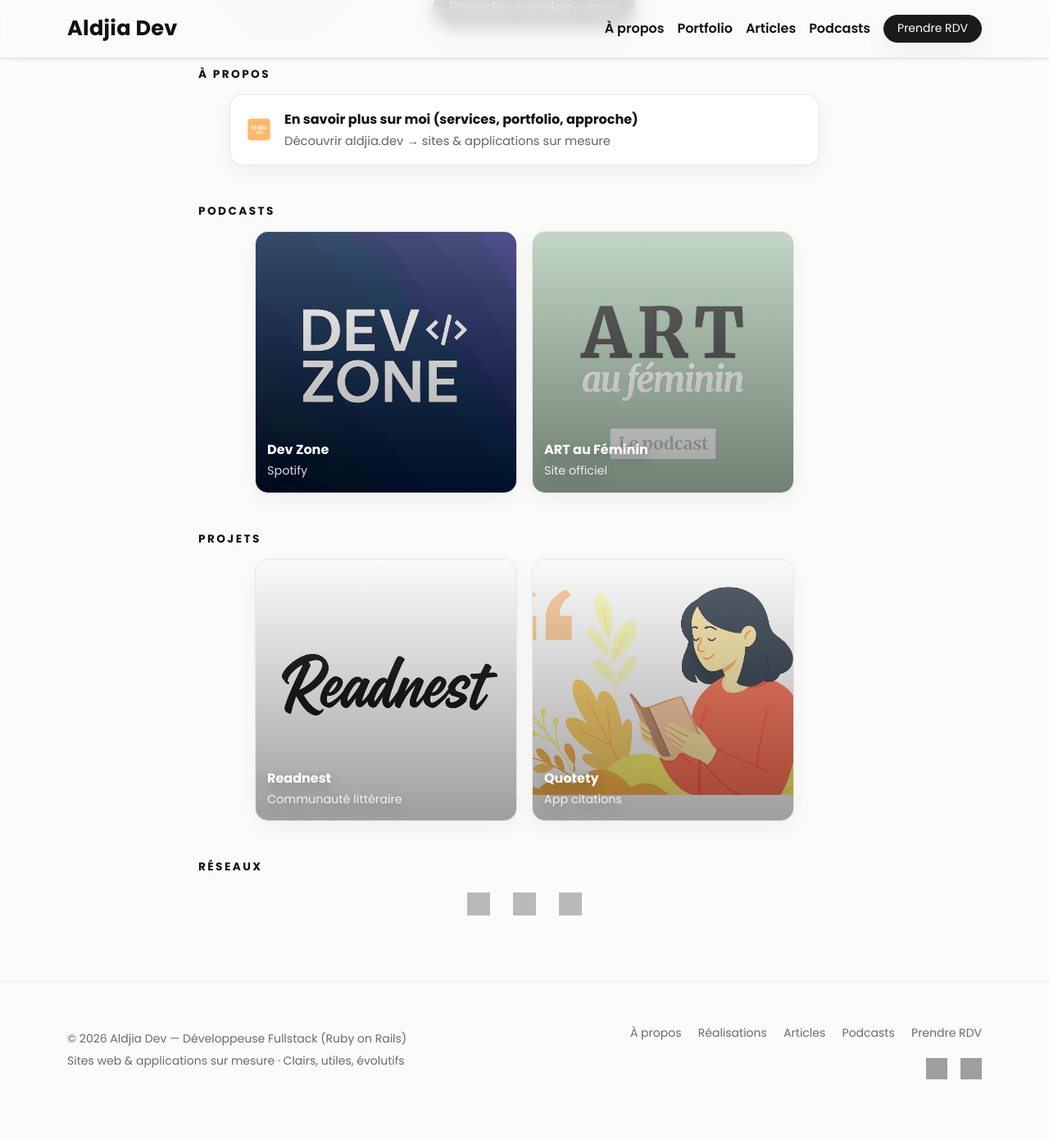
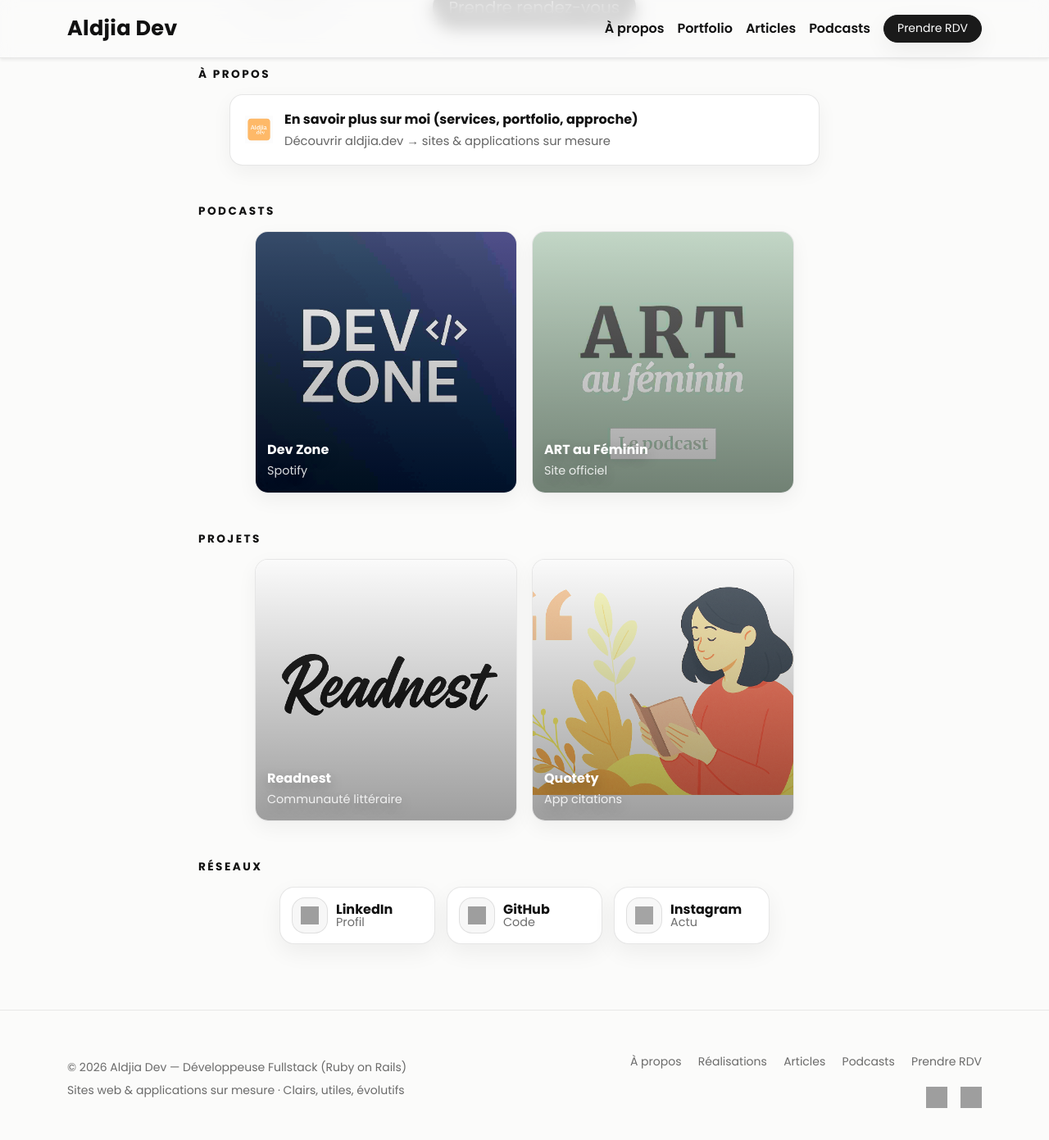
Before and after one commit to AldjiaDev/aldjia.dev, a Jekyll site: the page built from links/index.html, in a window 1280 px wide and 1400 px high, scrolled down 313 px. Shown: the top 1391 px of the window at 82% size. Built offline with Jekyll 4.4.1, drawn with Linux system fonts in a browser that asks for light colours; before the commit the page ends 1678 px from its top, so only the background shows below that; grey boxes are pictures that could not be loaded.

Commit message:
change social cards

```diff
--- a/links/index.html
+++ b/links/index.html
@@ -125,20 +125,43 @@
       <h2 class="links-h2 mb-3">Réseaux</h2>
 
       <div class="links-social">
-        <a href="https://www.linkedin.com/in/aldjia-boughias/"
+
+        <a class="social-card"
+          href="https://www.linkedin.com/in/aldjia-boughias/"
           target="_blank" rel="noopener" aria-label="LinkedIn">
+          <div class="social-icon">
             <img src="https://cdn.jsdelivr.net/gh/devicons/devicon/icons/linkedin/linkedin-original.svg" alt="LinkedIn">
+          </div>
+          <div class="social-text">
+            <div class="social-title">LinkedIn</div>
+            <div class="social-meta">Profil</div>
+          </div>
         </a>
 
-        <a href="https://github.com/AldjiaDev"
+        <a class="social-card"
+          href="https://github.com/AldjiaDev"
           target="_blank" rel="noopener" aria-label="GitHub">
+          <div class="social-icon">
             <img src="https://cdn.jsdelivr.net/gh/devicons/devicon/icons/github/github-original.svg" alt="GitHub">
+          </div>
+          <div class="social-text">
+            <div class="social-title">GitHub</div>
+            <div class="social-meta">Code</div>
+          </div>
         </a>
 
-        <a href="https://www.instagram.com/graines_de_nouvelles/"
+        <a class="social-card"
+          href="https://www.instagram.com/graines_de_nouvelles/"
           target="_blank" rel="noopener" aria-label="Instagram">
+          <div class="social-icon social-icon--ig">
             <img src="https://cdn.jsdelivr.net/gh/simple-icons/simple-icons/icons/instagram.svg" alt="Instagram">
+          </div>
+          <div class="social-text">
+            <div class="social-title">Instagram</div>
+            <div class="social-meta">Actu</div>
+          </div>
         </a>
+
       </div>
     </section>
 
@@ -272,30 +295,86 @@
   text-shadow: 0 6px 16px rgba(0,0,0,.28);
 }
 
-/* SOCIAL — centered */
+/* =========================
+   LINKS — SOCIAL CARDS
+   ========================= */
+
 .links-social{
-  display:flex;
-  justify-content:center;
-  gap:28px;
-  align-items:center;
-  padding-top: 6px;
-}
-.links-social img{
-  width:28px;
-  height:28px;
-  opacity:.7;
-  transition:.2s ease;
-}
-.links-social img:hover{
-  opacity:1;
-  transform: translateY(-1px);
+  display: flex;
+  justify-content: center;
+  align-items: stretch;
+  gap: 14px;
+  flex-wrap: nowrap;
 }
 
-/* MOBILE */
-@media (max-width:768px){
-  .links-grid{
-    grid-template-columns: 1fr;
-    justify-content: stretch;
+.social-card{
+  width: 190px;
+  display: flex;
+  align-items: center;
+  gap: 10px;
+
+  padding: 12px 14px;
+  border-radius: 18px;
+  background: #fff;
+
+  border: 1px solid rgba(17,17,17,.10);
+  box-shadow: 0 10px 28px rgba(0,0,0,.06);
+
+  transition: transform .18s ease, box-shadow .18s ease, border-color .18s ease;
+}
+
+.social-card:hover{
+  transform: translateY(-2px);
+  box-shadow: 0 18px 55px rgba(0,0,0,.10);
+  border-color: rgba(17,17,17,.16);
+}
+
+.social-icon{
+  width: 44px;
+  height: 44px;
+  border-radius: 16px;
+
+  border: 1px solid rgba(17,17,17,.10);
+  background: rgba(17,17,17,.03);
+
+  display: grid;
+  place-items: center;
+
+  flex: 0 0 auto;
+}
+
+.social-icon img{
+  width: 22px;
+  height: 22px;
+}
+
+/* Simple-icons = SVG noir => on le rend plus doux */
+.social-icon--ig img{
+  opacity: .88;
+  filter: invert(0.08);
+}
+
+.social-title{
+  font-weight: 900;
+  color: #111;
+  line-height: 1.1;
+}
+
+.social-meta{
+  color: rgba(17,17,17,.62);
+  font-size: .9rem;
+  line-height: 1.1;
+}
+
+/* Mobile */
+@media (max-width: 768px){
+  .links-social{
+    flex-wrap: wrap;
+    justify-content: center;
+  }
+  .social-card{
+    width: min(240px, 100%);
   }
 }
+
 </style>
```
Lines whose indentation alone changed are shown as unchanged.
